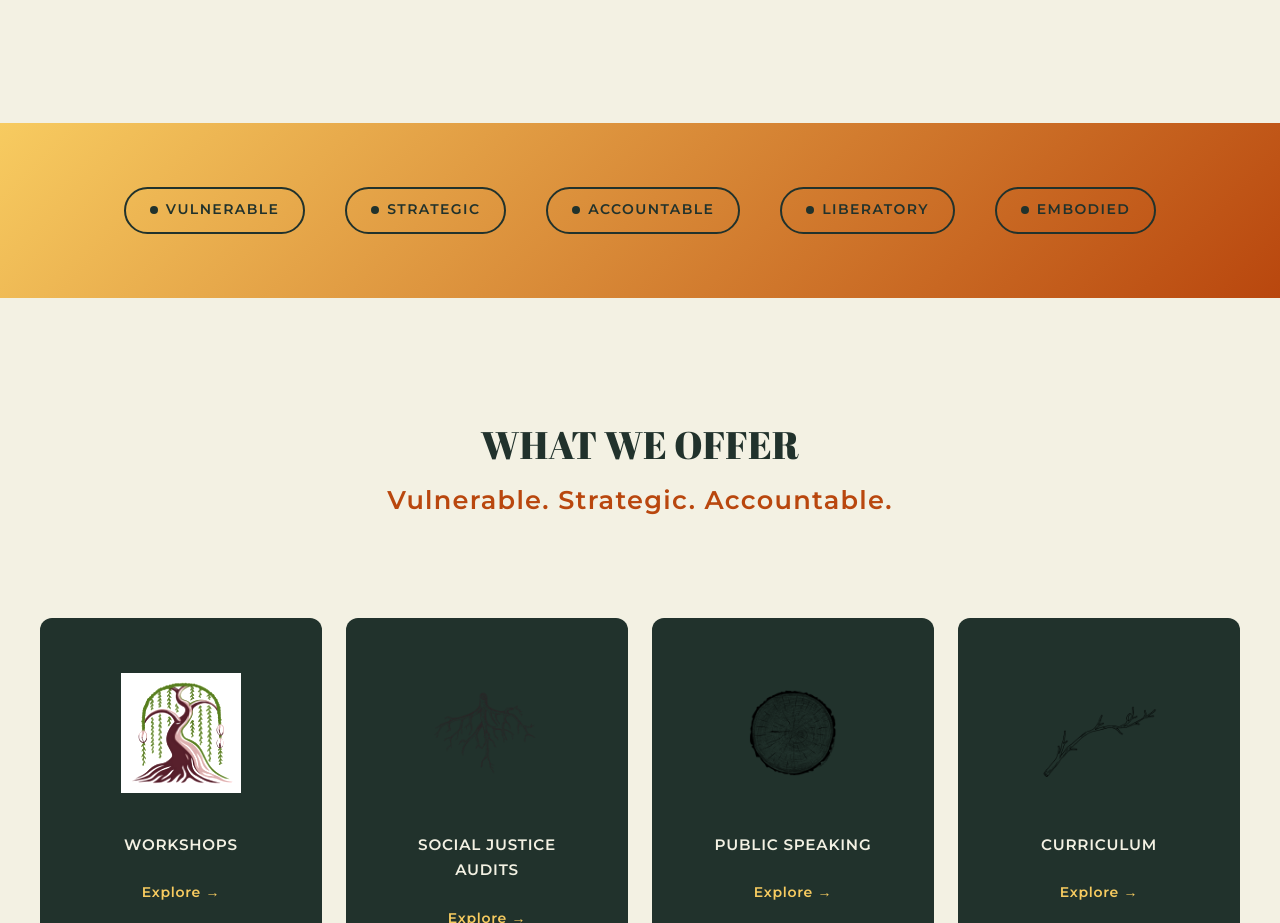
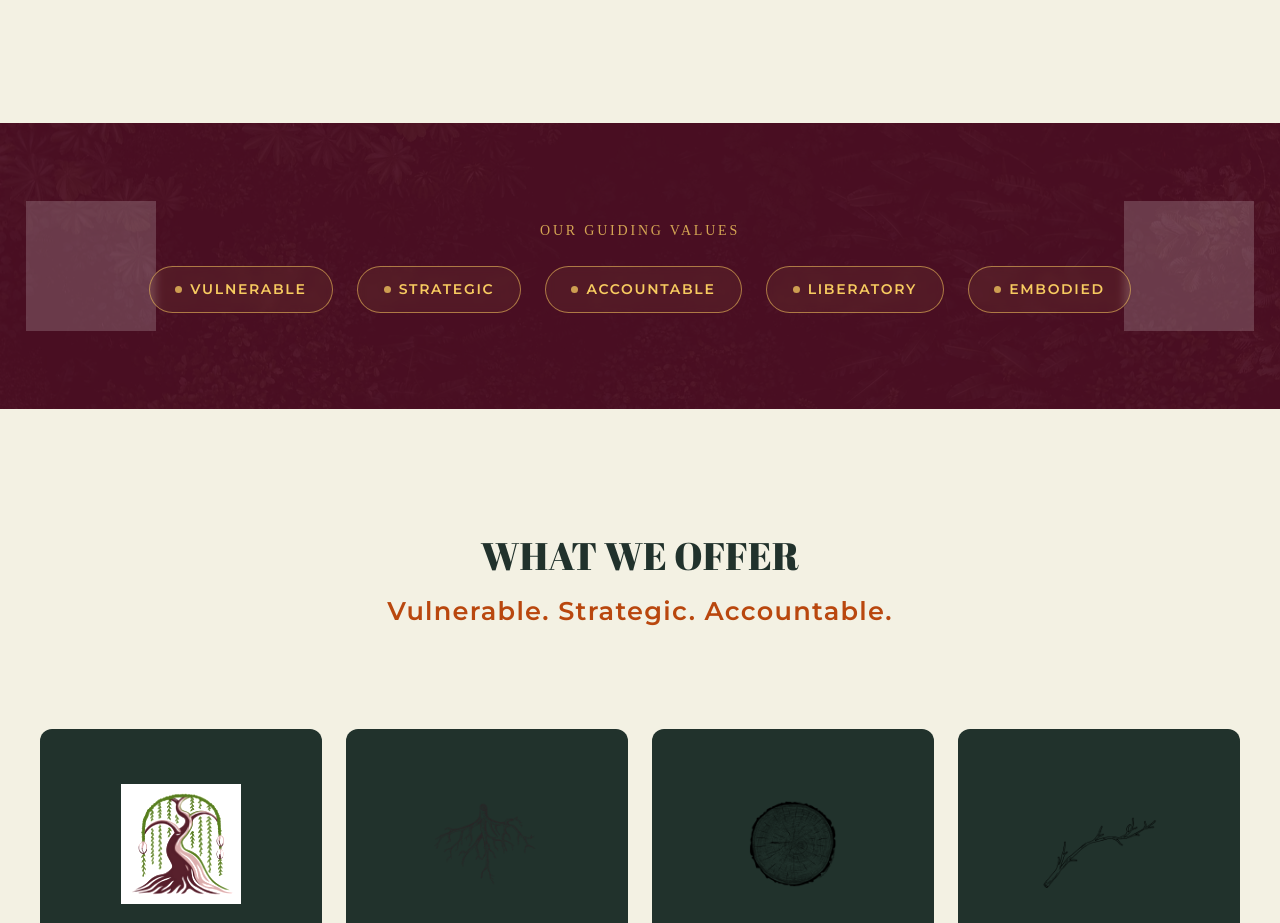
Before and after one commit to Krameitor/Rested-Root-Website, a plain HTML site: page index.html in a window 1280 px wide. Shown: the part 1960-2883 px from the top of the page. Drawn offline with Linux system fonts and the light colour scheme; a web font is replaced by a local one.

Commit message:
feat: values strip redesigned with burgundy+gold palette, palm-leaves texture and tree logo decoration

```diff
--- a/css/style.css
+++ b/css/style.css
@@ -695,52 +695,113 @@ body {
 
 /* ===================================
    SECTION — VALUES STRIP
-   Warm gradient banner using honey/terra
+   Burgundy / morado palette, tree logo decoration
    =================================== */
 .values-strip {
-    background: linear-gradient(135deg, var(--honey) 0%, var(--terra) 100%);
-    padding: var(--space-xl) 0;
+    background: var(--burgundy);
+    padding: var(--space-2xl) 0;
     overflow: hidden;
+    position: relative;
+}
+
+/* Subtle leaf texture overlay, same as tree-teaser section */
+.values-strip__bg {
+    position: absolute;
+    inset: 0;
+    background-image: url('../images/palm-leaves-texture.webp');
+    background-size: cover;
+    background-position: center;
+    opacity: 0.07;
+    pointer-events: none;
+}
+
+/* Decorative tree images — left and right edges */
+.values-strip__tree-left,
+.values-strip__tree-right {
+    position: absolute;
+    top: 50%;
+    transform: translateY(-50%);
+    width: 130px;
+    opacity: 0.18;
+    pointer-events: none;
+    filter: brightness(0) invert(1);
+}
+
+.values-strip__tree-left  { left: 2vw; }
+.values-strip__tree-right { right: 2vw; }
+
+.values-strip__tree-img {
+    width: 100%;
+    height: auto;
+    display: block;
+}
+
+.values-strip__tree-img--flipped {
+    transform: scaleX(-1);
+}
+
+.values-strip__content {
+    position: relative;
+    z-index: 2;
+    text-align: center;
+}
+
+.values-strip__label {
+    font-family: 'Gowun Batang', serif;
+    font-size: var(--fs-small);
+    color: var(--honey);
+    letter-spacing: 0.2em;
+    text-transform: uppercase;
+    margin-bottom: var(--space-md);
+    opacity: 0.8;
 }
 
 .values-strip__inner {
     display: flex;
     justify-content: center;
     flex-wrap: wrap;
-    gap: var(--space-lg);
+    gap: var(--space-md);
 }
 
 .value-badge {
     display: inline-flex;
     align-items: center;
     gap: 0.5rem;
-    padding: 0.6rem 1.5rem;
-    border: 2px solid var(--forest);
-    color: var(--forest);
+    padding: 0.65rem 1.6rem;
+    border: 1.5px solid rgba(247, 203, 96, 0.55);
+    color: var(--honey);
+    background: rgba(247, 203, 96, 0.06);
     font-family: 'Nacelle', 'Montserrat', sans-serif;
     font-weight: 600;
     font-size: var(--fs-small);
-    letter-spacing: 0.1em;
+    letter-spacing: 0.12em;
     text-transform: uppercase;
     transition: all var(--transition-base);
     border-radius: 40px;
+    backdrop-filter: blur(4px);
 }
 
 .value-badge:hover {
-    background: var(--forest);
-    color: var(--cream);
+    background: var(--honey);
+    color: var(--burgundy);
+    border-color: var(--honey);
+    transform: translateY(-2px);
+    box-shadow: 0 6px 20px rgba(247, 203, 96, 0.25);
 }
 
 .value-badge__dot {
-    width: 8px;
-    height: 8px;
+    width: 7px;
+    height: 7px;
     border-radius: 50%;
-    background: var(--forest);
-    transition: background var(--transition-base);
+    background: var(--honey);
+    opacity: 0.75;
+    transition: background var(--transition-base), opacity var(--transition-base);
+    flex-shrink: 0;
 }
 
 .value-badge:hover .value-badge__dot {
-    background: var(--honey);
+    background: var(--burgundy);
+    opacity: 1;
 }
 
 /* ===================================
@@ -1626,6 +1687,11 @@ body {
         gap: var(--space-sm);
     }
 
+    .values-strip__tree-left,
+    .values-strip__tree-right {
+        display: none;
+    }
+
     .about-values__grid {
         grid-template-columns: repeat(2, 1fr);
     }
--- a/index.html
+++ b/index.html
@@ -125,7 +125,15 @@
 
     <!-- Values Strip -->
     <section class="values-strip" aria-label="Core values">
-        <div class="container">
+        <div class="values-strip__bg"></div>
+        <div class="values-strip__tree-left">
+            <img src="images/logo-tree.png" alt="" aria-hidden="true" class="values-strip__tree-img">
+        </div>
+        <div class="values-strip__tree-right">
+            <img src="images/logo-tree.png" alt="" aria-hidden="true" class="values-strip__tree-img values-strip__tree-img--flipped">
+        </div>
+        <div class="container values-strip__content">
+            <p class="values-strip__label">Our guiding values</p>
             <div class="values-strip__inner">
                 <span class="value-badge reveal"><span class="value-badge__dot"></span> Vulnerable</span>
                 <span class="value-badge reveal"><span class="value-badge__dot"></span> Strategic</span>
```
